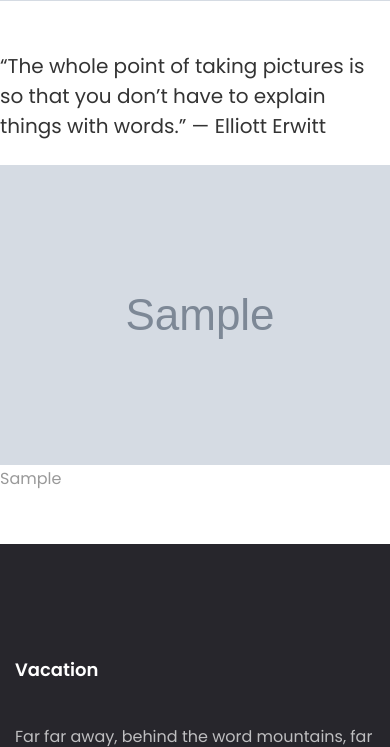
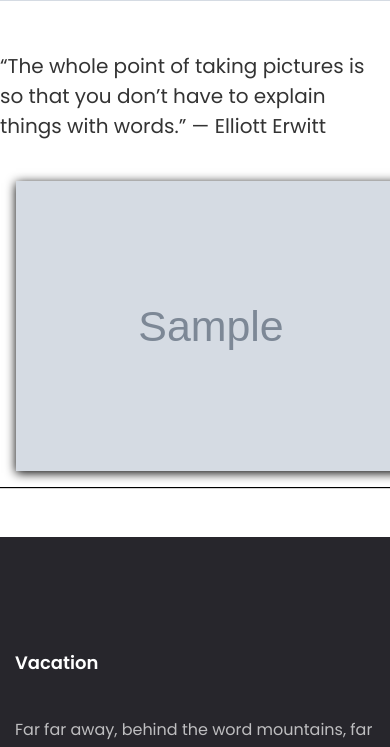
Before and after one commit to JeevanKumar100/MaharashtraTourism, a Django app: page /gallery/ in a window 390 px wide; the page is wider, and only the part inside the window is pictured. Shown: the part 960-1707 px from the top of that part. Run offline with Django 4.2, Linux system fonts and the light colour scheme; tables that the repository leaves empty hold one stand-in row (values such as "Sample post"); grey boxes marked "Sample" are stand-in pictures; some libraries are stand-ins or nearby versions; some web fonts are replaced.

Commit message:
responsive gallery added

```diff
--- /dev/null
+++ b/gadkille/static/gadkille/assets/css/gallery.css
@@ -0,0 +1,51 @@
+
+  .g-container{
+    margin-top: 1rem;
+    display: grid;
+    grid-template-columns: repeat(auto-fit, minmax(300px, 390px));
+    grid-gap: 2rem;
+    padding: 1rem;
+    justify-content: center;
+    box-shadow: 0 1px 1px #000;
+  }
+  .g-img {
+    background-position: top;
+    background-size: cover;
+    height: 290px;
+    width: 390px;
+    box-shadow: 0 2px 10px #000;
+    cursor: pointer;
+    transition: all 0.5s;
+  }
+  .g-img:hover {
+    /* box-shadow: none; */
+    transform: scale(1.1);
+  }
+
+ /* hover text css  */
+
+  .gallery-item{
+    width: 100%;
+    height: 100%;
+    position: relative;
+  }
+  .gallery-item .text{
+    opacity: 0;
+    position: absolute;
+    top: 80%;
+    left: 50%;
+    transform: translate(-50%,-50%);
+    color: white;
+    font-size: 25px;
+    pointer-events: none;
+    z-index: 4;
+    transition: .5s ease-in-out;
+  }
+
+  .gallery-item:hover .text{
+    opacity: 1;
+    color: white;
+    animation: move-down .5s linear;
+    padding: 1em;
+    width: 100%;
+  }
--- a/gadkille/templates/gallery.html
+++ b/gadkille/templates/gallery.html
@@ -25,14 +25,14 @@
 
               {% for photo in photos %}
 
-                  <div class="gallery-container w-3 h-2">
+
                     <div class="gallery-item">
                       <div class="image">
-                        <img src="{{photo.image.url}}" alt="cars">
+                        <img src="{{photo.image.url}}" class="g-img" alt="{{photo.location}}">
                       </div>
                       <div class="text">{{photo.location}}</div>
                     </div>
-                  </div>
+
 
               {% endfor %}
 
```
